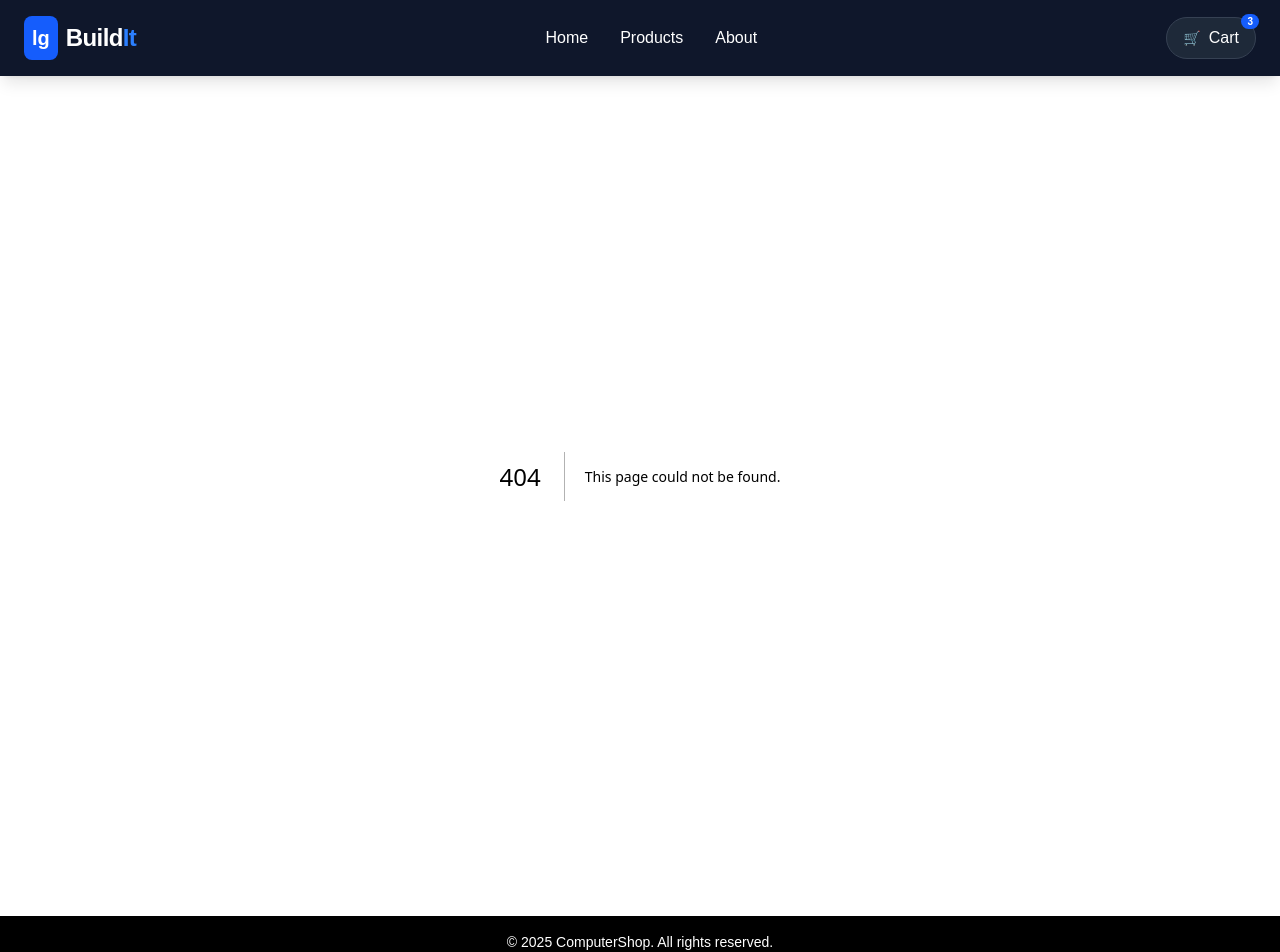
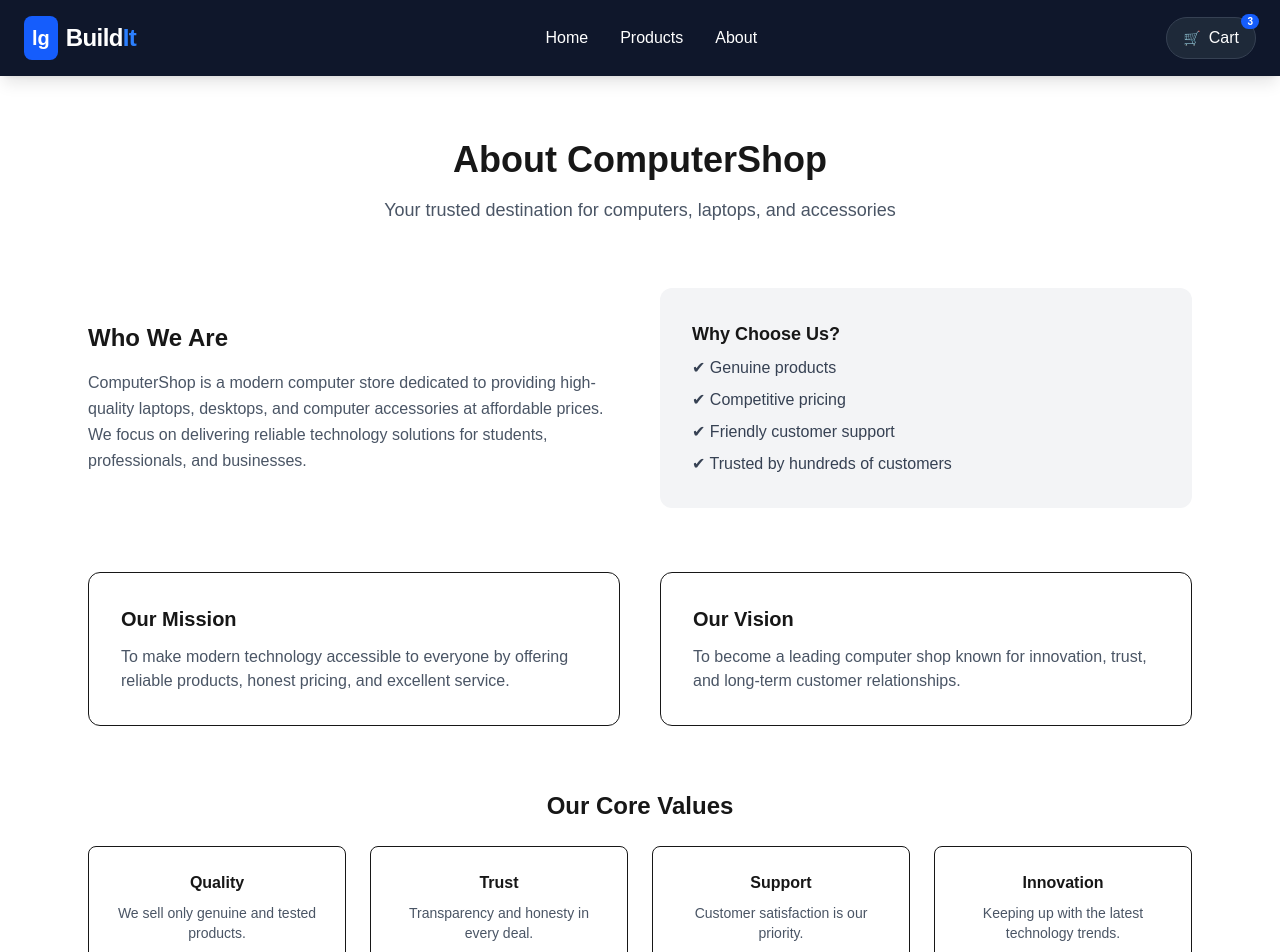
Before and after one commit to TharinduThejan/build_it, a Next.js app: page /about in a window 1280 px wide. Before the commit this address had no page. Shown: the top 952 px of the page. Built offline with nearby package versions, Linux system fonts and the light colour scheme.

Commit message:
Add About page with company information, mission, vision, and core values

```diff
--- /dev/null
+++ b/app/about/page.tsx
@@ -0,0 +1,90 @@
+export default function AboutPage() {
+    return (
+        <div className="max-w-6xl mx-auto px-6 py-16">
+            {/* Hero Section */}
+            <section className="text-center mb-16">
+                <h1 className="text-4xl font-bold mb-4">About ComputerShop</h1>
+                <p className="text-gray-600 text-lg">
+                    Your trusted destination for computers, laptops, and accessories
+                </p>
+            </section>
+
+            {/* Who We Are */}
+            <section className="mb-16 grid md:grid-cols-2 gap-10 items-center">
+                <div>
+                    <h2 className="text-2xl font-semibold mb-4">Who We Are</h2>
+                    <p className="text-gray-600 leading-relaxed">
+                        ComputerShop is a modern computer store dedicated to providing
+                        high-quality laptops, desktops, and computer accessories at
+                        affordable prices. We focus on delivering reliable technology
+                        solutions for students, professionals, and businesses.
+                    </p>
+                </div>
+
+                <div className="bg-gray-100 rounded-xl p-8">
+                    <h3 className="font-semibold text-lg mb-2">Why Choose Us?</h3>
+                    <ul className="space-y-2 text-gray-700">
+                        <li>✔ Genuine products</li>
+                        <li>✔ Competitive pricing</li>
+                        <li>✔ Friendly customer support</li>
+                        <li>✔ Trusted by hundreds of customers</li>
+                    </ul>
+                </div>
+            </section>
+
+            {/* Mission & Vision */}
+            <section className="mb-16 grid md:grid-cols-2 gap-10">
+                <div className="border rounded-xl p-8">
+                    <h2 className="text-xl font-semibold mb-3">Our Mission</h2>
+                    <p className="text-gray-600">
+                        To make modern technology accessible to everyone by offering
+                        reliable products, honest pricing, and excellent service.
+                    </p>
+                </div>
+
+                <div className="border rounded-xl p-8">
+                    <h2 className="text-xl font-semibold mb-3">Our Vision</h2>
+                    <p className="text-gray-600">
+                        To become a leading computer shop known for innovation, trust,
+                        and long-term customer relationships.
+                    </p>
+                </div>
+            </section>
+
+            {/* Values */}
+            <section className="text-center">
+                <h2 className="text-2xl font-semibold mb-6">Our Core Values</h2>
+
+                <div className="grid sm:grid-cols-2 md:grid-cols-4 gap-6">
+                    <div className="border rounded-lg p-6">
+                        <h3 className="font-semibold mb-2">Quality</h3>
+                        <p className="text-sm text-gray-600">
+                            We sell only genuine and tested products.
+                        </p>
+                    </div>
+
+                    <div className="border rounded-lg p-6">
+                        <h3 className="font-semibold mb-2">Trust</h3>
+                        <p className="text-sm text-gray-600">
+                            Transparency and honesty in every deal.
+                        </p>
+                    </div>
+
+                    <div className="border rounded-lg p-6">
+                        <h3 className="font-semibold mb-2">Support</h3>
+                        <p className="text-sm text-gray-600">
+                            Customer satisfaction is our priority.
+                        </p>
+                    </div>
+
+                    <div className="border rounded-lg p-6">
+                        <h3 className="font-semibold mb-2">Innovation</h3>
+                        <p className="text-sm text-gray-600">
+                            Keeping up with the latest technology trends.
+                        </p>
+                    </div>
+                </div>
+            </section>
+        </div>
+    );
+}
```
